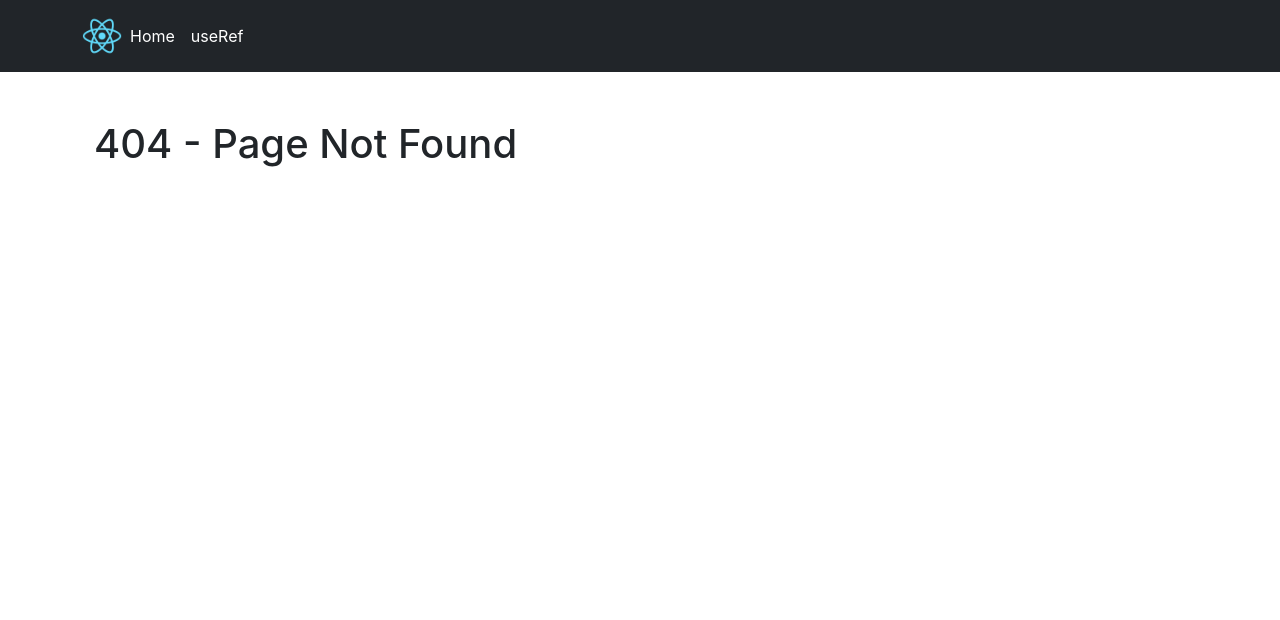
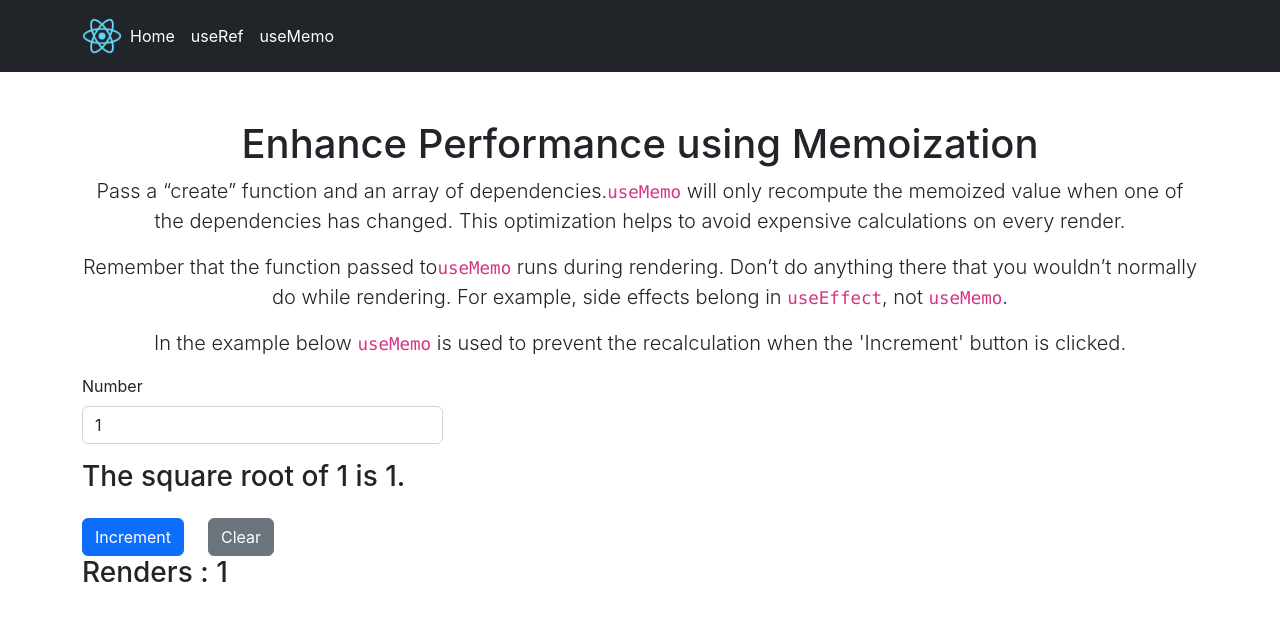
Before and after one commit to JordonOsborne/React-Sandbox, a React (Create React App) app: page /useMemo in a window 1280 px wide. Before the commit this address had no page. Shown: the top 620 px of the page. Built offline with nearby package versions, Linux system fonts and the light colour scheme.

Commit message:
Example of useMemo added

```diff
--- a/src/App.js
+++ b/src/App.js
@@ -2,6 +2,7 @@ import { BrowserRouter as Router, Routes, Route } from "react-router-dom"
 import Header from "./Components/Header"
 import Home from "./Pages/Home"
 import UseRef from "./Pages/UseRef"
+import UseMemo from "./Pages/UseMemo"
 import NotFound from "./Pages/NotFound"
 import "./App.css"
 
@@ -14,6 +15,7 @@ function App() {
           <Routes>
             <Route path='/' element={<Home />} />
             <Route path='/useRef' element={<UseRef />} />
+            <Route path='/useMemo' element={<UseMemo />} />
             <Route path='/*' element={<NotFound />} />
           </Routes>
         </main>
--- /dev/null
+++ b/src/Components/Examples/UseMemo.jsx
@@ -0,0 +1,71 @@
+import { useState, useRef, useMemo, useEffect } from "react"
+
+function UseMemoExample() {
+  const [number, setNumber] = useState(1)
+  const [inc, setInc] = useState(0)
+
+  const renders = useRef(1)
+  useEffect(() => {
+    renders.current = renders.current + 1
+  })
+
+  // const sqrt = getSqrt(number)
+  const sqrt = useMemo(() => getSqrt(number), [number])
+
+  const Test = (e) => {
+    e.preventDefault()
+    setNumber(e.target.value)
+  }
+
+  const Increment = (e) => {
+    e.preventDefault()
+    setInc((prevState) => {
+      return prevState + 1
+    })
+  }
+  const clearForm = (e) => {
+    e.preventDefault()
+    setNumber(1)
+    setInc(0)
+    renders.current = 1
+  }
+
+  return (
+    <div>
+      <form onSubmit={Increment} className='row g-3'>
+        <div className='col-md-4'>
+          <label className='form-label'>Number</label>
+          <input
+            value={number}
+            onChange={Test}
+            type='number'
+            className='form-control'
+          />
+        </div>
+        <div className='col-md-12'>
+          <h3>
+            The square root of {number} is {sqrt}.
+          </h3>
+        </div>
+        <div className='col-12'>
+          <button onClick={Increment} className='btn btn-primary me-4'>
+            Increment
+          </button>
+          <button onClick={clearForm} className='btn btn-secondary'>
+            Clear
+          </button>
+        </div>
+      </form>
+      <h3>Renders : {renders.current}</h3>
+    </div>
+  )
+}
+function getSqrt(n) {
+  for (let i = 0; i <= 1000; i++) {
+    console.log("i: ", i)
+  }
+  console.clear()
+  console.log("Expensive Function Called!")
+  return Math.sqrt(n)
+}
+export default UseMemoExample
--- a/src/Components/Navigation.jsx
+++ b/src/Components/Navigation.jsx
@@ -24,6 +24,16 @@ function Navigation() {
           useRef
         </Link>
       </li>
+      <li>
+        <Link
+          to='/UseMemo'
+          className={`nav-link px-2 text-${
+            path === "/UseMemo" ? "secondary" : "white"
+          }`}
+        >
+          useMemo
+        </Link>
+      </li>
     </ul>
   )
 }
--- a/src/Components/Sandboxes.jsx
+++ b/src/Components/Sandboxes.jsx
@@ -3,31 +3,46 @@ import { GiHook } from "react-icons/gi"
 
 function Sandboxes() {
   return (
-    <div className='container' id='icon-grid'>
-      <div className='container d-flex'>
+    <div className='container'>
+      <div className='container'>
         <GiHook
           fontSize='2.75em'
           className='bi text-muted flex-shrink-0 me-1'
         />
         <h2 className='pb-4 border-bottom'>React Hooks</h2>
       </div>
-
-      <Link
-        to='/UseRef'
-        className='row row-cols-1 row-cols-md-2 row-cols-lg-3 g-3 text-reset text-decoration-none'
-      >
-        <div className='col d-flex align-items-start'>
+      <div className='row'>
+        <div className='col-4 g-3'>
+          <Link to='/UseRef' className='text-reset text-decoration-none'>
+            <div className='col align-items-start'>
               <div>
                 <h4 className='fw-bold mb-0'>useRef Hook</h4>
                 <p>
-              This hook returns an object whose <code>.current</code> property
-              is the DOM element referenced in the function. The returned object
-              will persist for the full lifetime of the component.
+                  This hook returns an object whose <code>.current</code>
+                  property is the DOM element referenced in the function. The
+                  returned object will persist for the full lifetime of the
+                  component.
                 </p>
               </div>
             </div>
           </Link>
         </div>
+        <div className='col-4 g-3'>
+          <Link to='/UseMemo' className='text-reset text-decoration-none'>
+            <div className='col d-flex align-items-start'>
+              <div>
+                <h4 className='fw-bold mb-0'>useMemo Hook</h4>
+                <p>
+                  This hook will only recompute the memoized value when one of
+                  the dependencies has changed. This optimization helps to avoid
+                  expensive calculations on every render.
+                </p>
+              </div>
+            </div>
+          </Link>
+        </div>
+      </div>
+    </div>
   )
 }
 export default Sandboxes
--- /dev/null
+++ b/src/Pages/UseMemo.jsx
@@ -0,0 +1,27 @@
+import UseMemoExample from "../Components/Examples/UseMemo"
+
+function UseMemo() {
+  return (
+    <>
+      <h1 className='text-center'>Enhance Performance using Memoization</h1>
+      <p className='lead text-center'>
+        Pass a “create” function and an array of dependencies.
+        <code>useMemo</code> will only recompute the memoized value when one of
+        the dependencies has changed. This optimization helps to avoid expensive
+        calculations on every render.
+      </p>
+      <p className='lead text-center'>
+        Remember that the function passed to
+        <code>useMemo</code> runs during rendering. Don’t do anything there that
+        you wouldn’t normally do while rendering. For example, side effects
+        belong in <code>useEffect</code>, not <code>useMemo</code>.
+      </p>
+      <p className='lead text-center'>
+        In the example below <code>useMemo</code> is used to prevent the
+        recalculation when the 'Increment' button is clicked.
+      </p>
+      <UseMemoExample />
+    </>
+  )
+}
+export default UseMemo
```
Lines whose indentation alone changed are shown as unchanged.
